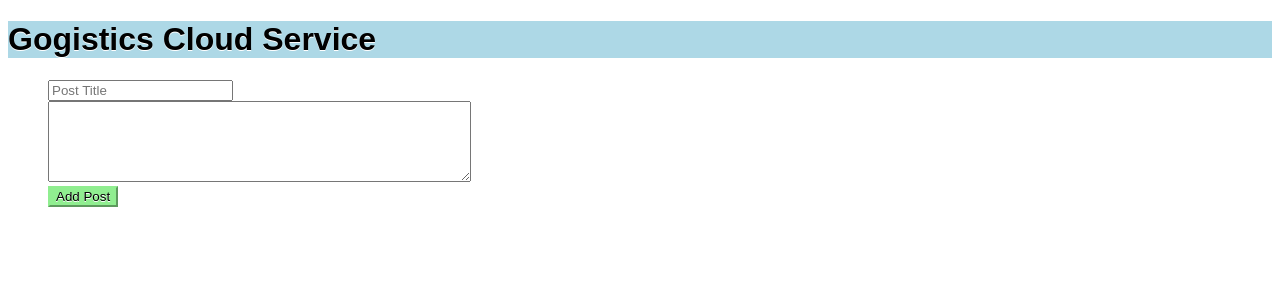
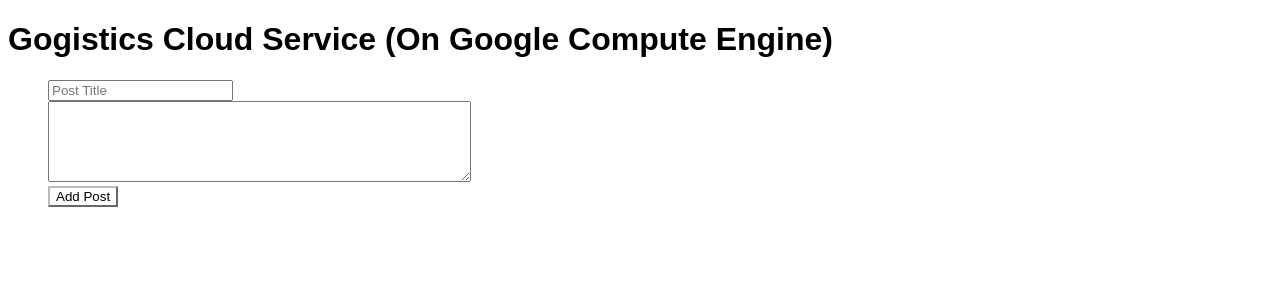
Before and after one commit to Gogistics/prjDjangoMongoOnGCE, a Django app: page / in a window 1280 px wide. Shown: the top 300 px of the page. Run offline with Django 3.2, Linux system fonts and the light colour scheme; parts of the project's set-up code (start-up, migrations or seed data) failed here and were passed over.

Commit message:
update css

```diff
--- a/django_mongo_web/django_mongo_web/gcs_app/static/gcs_app.css
+++ b/django_mongo_web/django_mongo_web/gcs_app/static/gcs_app.css
@@ -4,7 +4,7 @@
 
 h1, h2 {
   text-shadow: white 0px 1px 0px;
-  background-color: lightblue;
+  background-color: transparent;
 }
 
 h1 {
@@ -16,7 +16,7 @@
 }
 
 input[type=submit] {
-  background-color : lightgreen;
-  border-color : lightgreen;
+  background-color : #fff;
+  border-color : #bbb;
   text-shadow: white 0px 1px 0px;
 }
--- a/django_mongo_web/django_mongo_web/templates/index.html
+++ b/django_mongo_web/django_mongo_web/templates/index.html
@@ -5,7 +5,7 @@
     <link href="{{STATIC_URL}}gcs_app.css" rel="stylesheet" type="text/css">
   </head>
   <body>
-    <h1>Gogistics Cloud Service</h1>
+    <h1>Gogistics Cloud Service (On Google Compute Engine)</h1>
     <form method="post" action="http://162.222.178.83/">
       {% csrf_token %}
       <ul>
```
